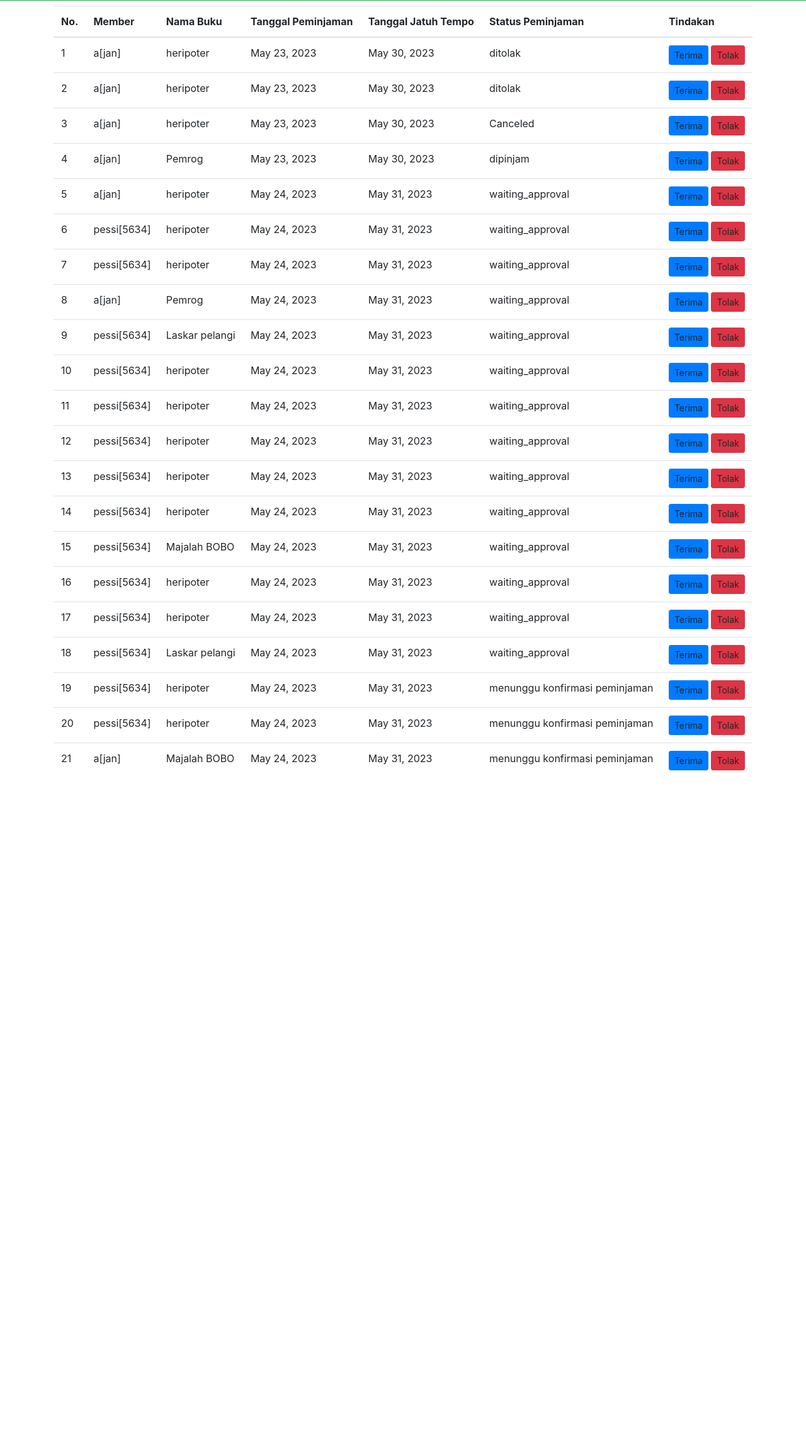
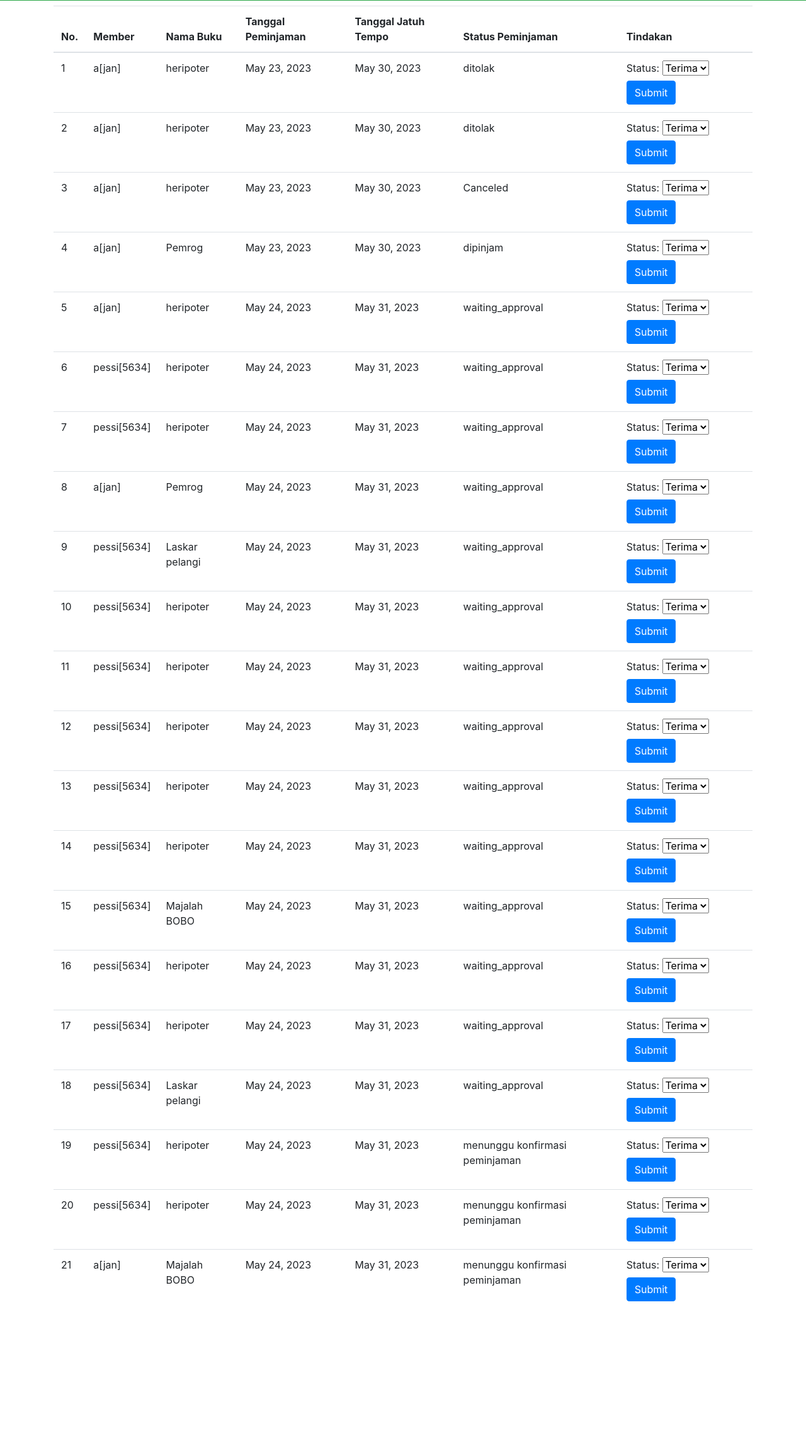
Before and after one commit to RaJaDeh/AndesisKel1, a Django app: page /viewissuedbook in a window 1280 px wide. Shown: the part 115-2425 px from the top of the page at 63% size. Before the commit the page ends 1338 px from the top, so only its background shows below. Run offline with Django 3.2, Linux system fonts and the light colour scheme; data comes from the database, SQL or seed files in the repository; both versions use the stored data as it was after the commit; some libraries are stand-ins or nearby versions.

Commit message:
Peminjaman dari segi admin done

```diff
--- a/library/views.py
+++ b/library/views.py
@@ -306,6 +306,20 @@ def view_peminjaman_admin(request):
     peminjaman_list2 = BookLoan.objects.all()
     return render(request, 'library/viewissuedbook.html', {'peminjaman_list2': peminjaman_list2})
 
+def accept_peminjaman(request, peminjaman_id):
+    peminjaman = get_object_or_404(BookLoan, id=peminjaman_id)
+    if request.method == 'POST':
+        status = request.POST.get('status')
+        if status == 'dipinjam':
+            peminjaman.status = 'dipinjam'
+            peminjaman.save()
+            return redirect('viewiss')
+        elif status == 'ditolak':
+            peminjaman.status = 'ditolak'
+            peminjaman.save()
+            return redirect('viewiss')
+    return render(request, 'library/viewissuedbook.html', {'peminjaman': peminjaman})
+
 
 # from django.contrib.auth import authenticate, login
 # from django.shortcuts import render, redirect
--- a/librarymanagement/urls.py
+++ b/librarymanagement/urls.py
@@ -49,7 +49,7 @@ urlpatterns = [
     path('guestview', views.guestview_view),
     path('studentview', views.studentview_view),
     path('issuebook', views.issuebook_view),
-    path('viewissuedbook', views.view_peminjaman_admin),
+    path('viewissuedbook', views.view_peminjaman_admin, name="viewiss"),
     path('viewstudent', views.viewstudent_view),
     path('viewissuedbookbystudent', views.viewissuedbookbystudent),
 
@@ -63,5 +63,7 @@ urlpatterns = [
     path('pinjaman_list', views.daftar_peminjaman, name='peminjaman_list'),
     path('riwayat_peminjaman', views.riwayat_peminjaman, name='riwayat_peminjaman'),
     path('customadmin/', admin_site.urls),
+
+    path('accept-peminjaman/<int:peminjaman_id>/', views.accept_peminjaman, name='accept_peminjaman'),
     # path('customadmin/login/', custom_admin_login, name='custom_admin_login'),
 ]
--- a/templates/library/viewissuedbook.html
+++ b/templates/library/viewissuedbook.html
@@ -89,8 +89,15 @@
                 <td>{{ peminjaman.date_due }}</td>
                 <td>{{ peminjaman.status}}</td>
                 <td>
-                  <a  class="btn btn-primary btn-sm">Terima</a>
-                  <a  class="btn btn-danger btn-sm">Tolak</a>
+                  <form method="post" action="{% url 'accept_peminjaman' peminjaman.id %}">
+                    {% csrf_token %}
+                    <label for="status">Status:</label>
+                    <select name="status" id="status">
+                        <option value="dipinjam">Terima</option>
+                        <option value="ditolak">Tolak</option>
+                    </select>
+                    <button class="btn btn-primary"type="submit" onclick="return confirm('Apakah Anda yakin ingin melakukan tindakan ini?')">Submit</button>
+                </form>
                 </td>
             </tr>
             {% endfor %}
```
Also changed, not shown: db.sqlite3.
